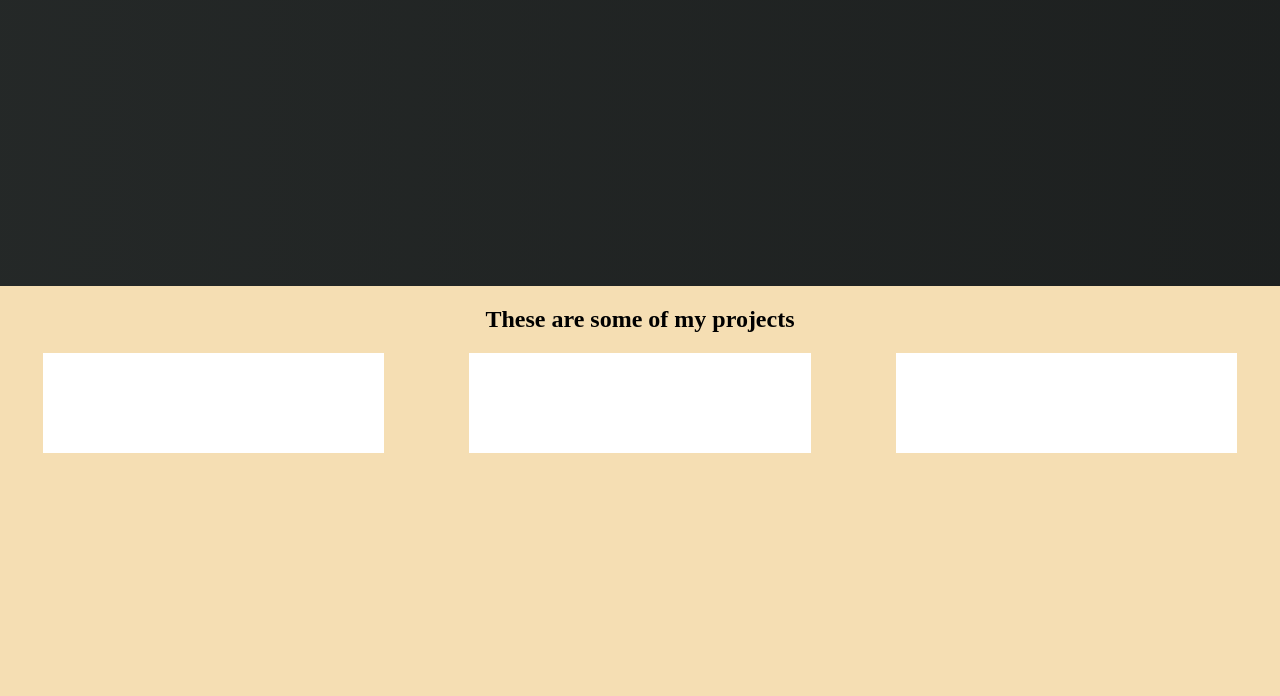
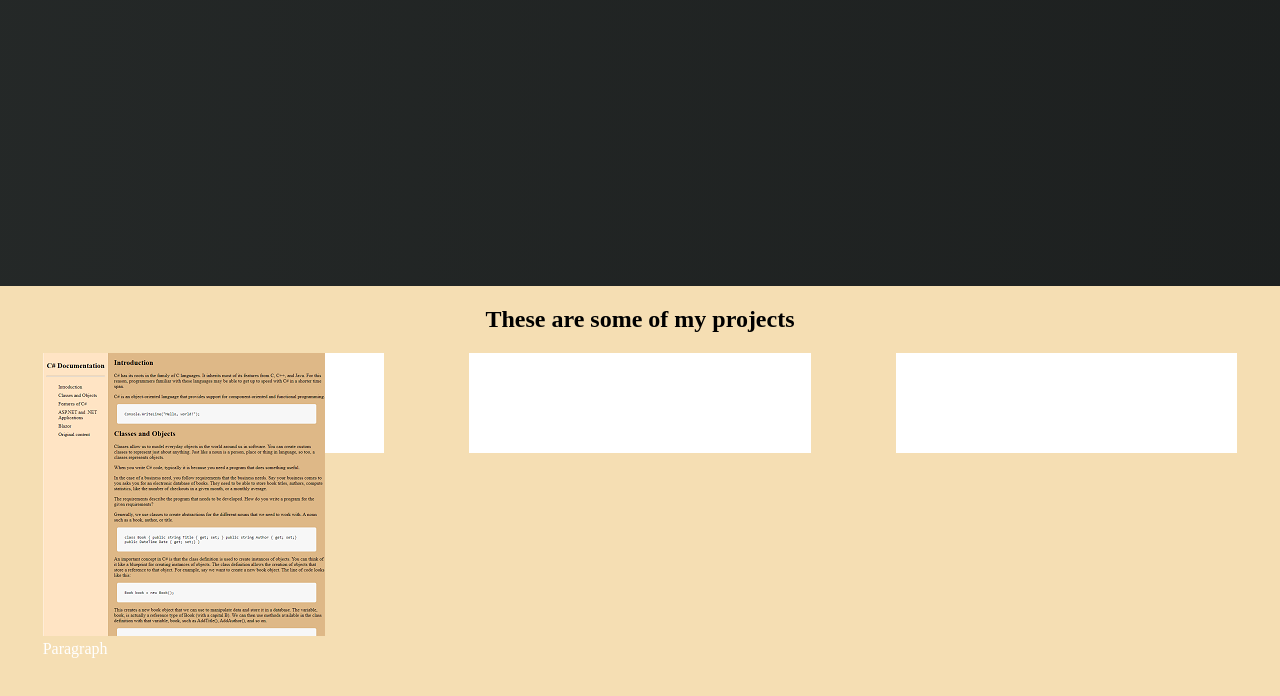
Before and after one commit to IvailoIvanovIvanov/Portfolio, a plain HTML site: page Index.html in a window 1280 px wide. Shown: the part 514-1210 px from the top of the page. Drawn offline with Linux system fonts and the light colour scheme; a web font is replaced by a local one.

Commit message:
Add document image

```diff
--- a/Index.html
+++ b/Index.html
@@ -53,7 +53,7 @@
             <div class="projects-grid">
                 <div class="project">
                     <a href="http://" target="_blank" rel="noopener noreferrer">
-                        <img src="" alt="">
+                        <img src="images/Document.png" alt="">
                         <p>Paragraph</p>
                     </a>
                 </div>
```
Also changed, not shown: images/Document.png (added).
